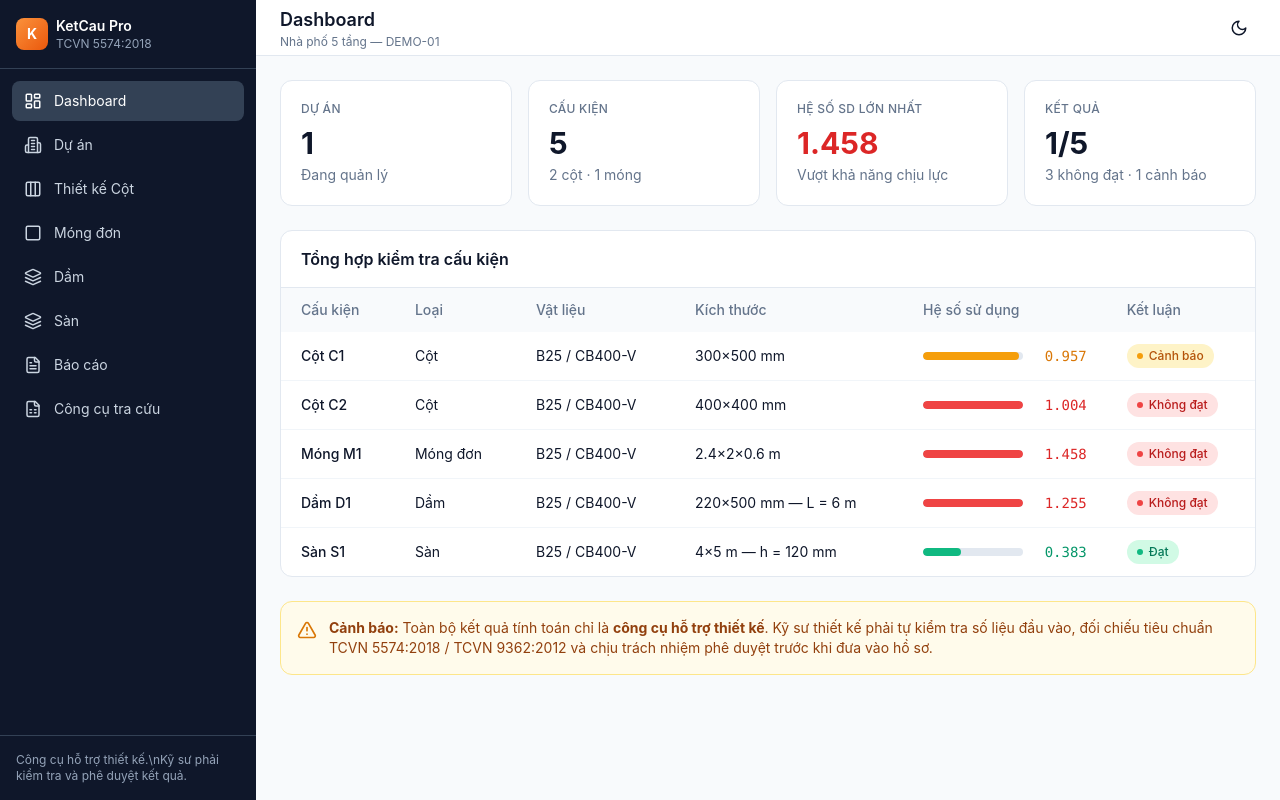
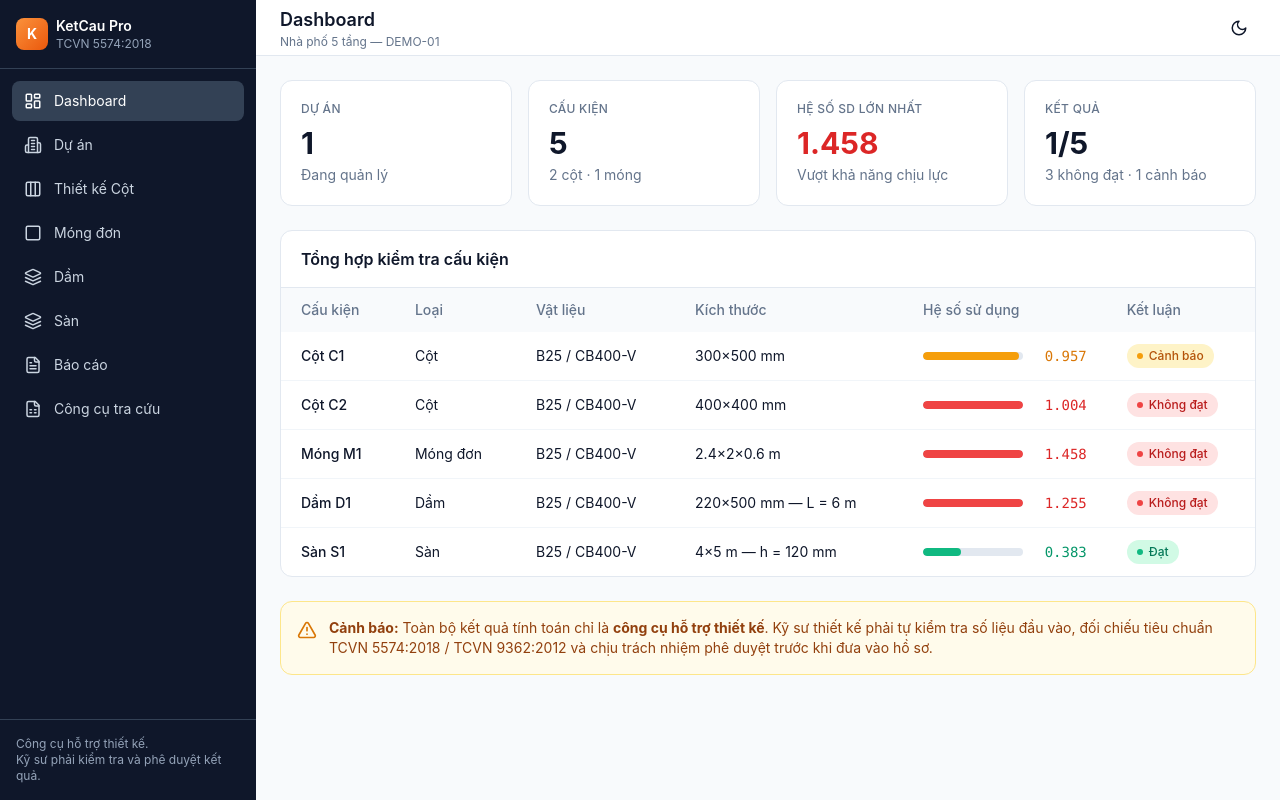
Before and after one commit to trixd2026-max/ketcau-pro, a React (Vite) app: page / in a window 1280 px wide. Built offline with nearby package versions, Linux system fonts and the light colour scheme.

Commit message:
Clean unused imports in Layout.tsx

```diff
--- a/src/components/Layout.tsx
+++ b/src/components/Layout.tsx
@@ -7,11 +7,8 @@ import {
   Layers,
   FileSpreadsheet,
   FileText,
-  History,
-  Settings,
   Moon,
   Sun,
-  Plus,
   Building2,
 } from 'lucide-react';
 import { useProjectStore } from '../store/useProjectStore';
@@ -72,7 +69,7 @@ export default function Layout({ children }: { children: ReactNode }) {
         </nav>
 
         <div className="p-4 border-t border-slate-700 text-xs text-slate-400">
-          Công cụ hỗ trợ thiết kế.\nKỹ sư phải kiểm tra và phê duyệt kết quả.
+          Công cụ hỗ trợ thiết kế.<br />Kỹ sư phải kiểm tra và phê duyệt kết quả.
         </div>
       </aside>
 
```
